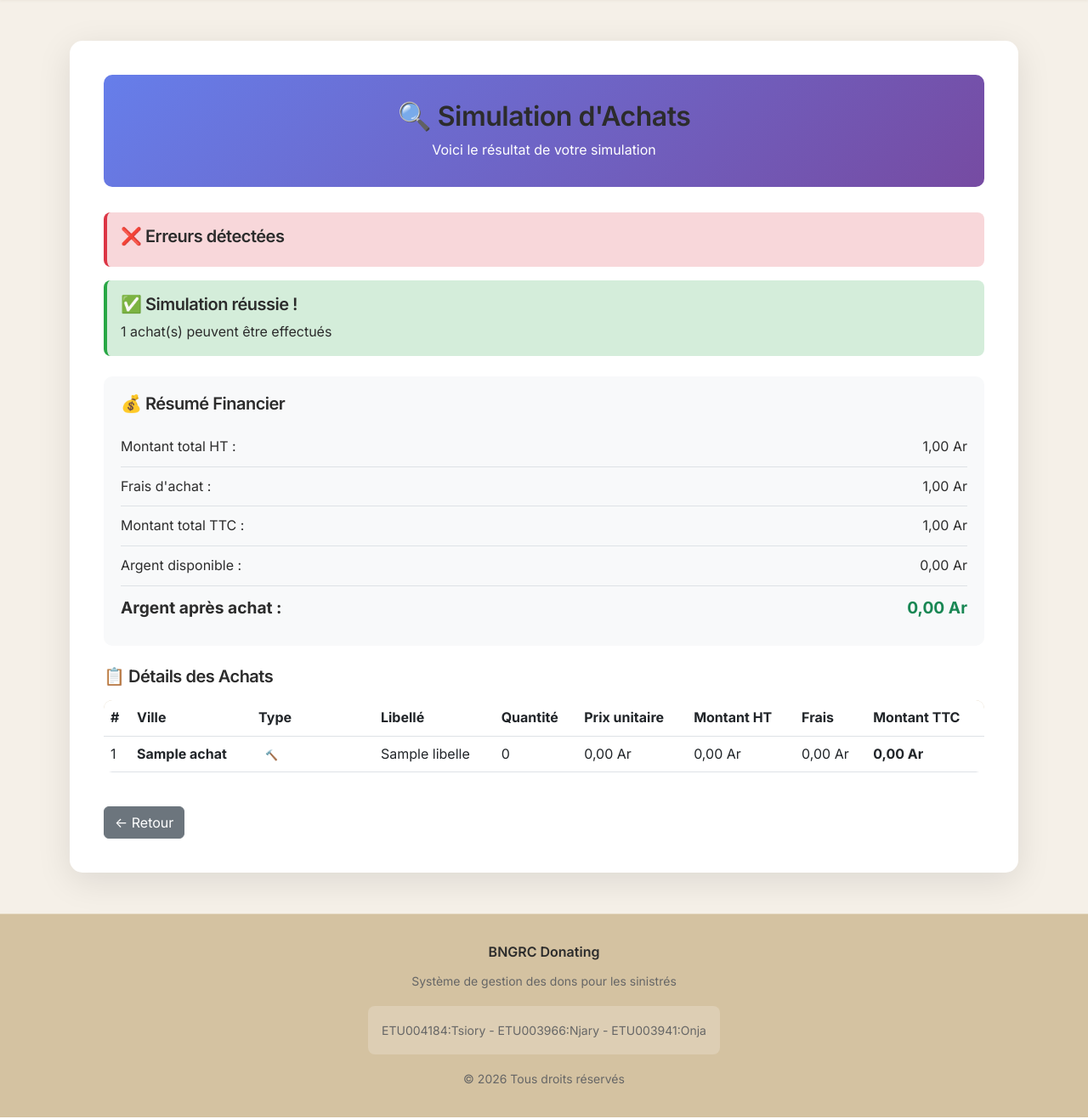
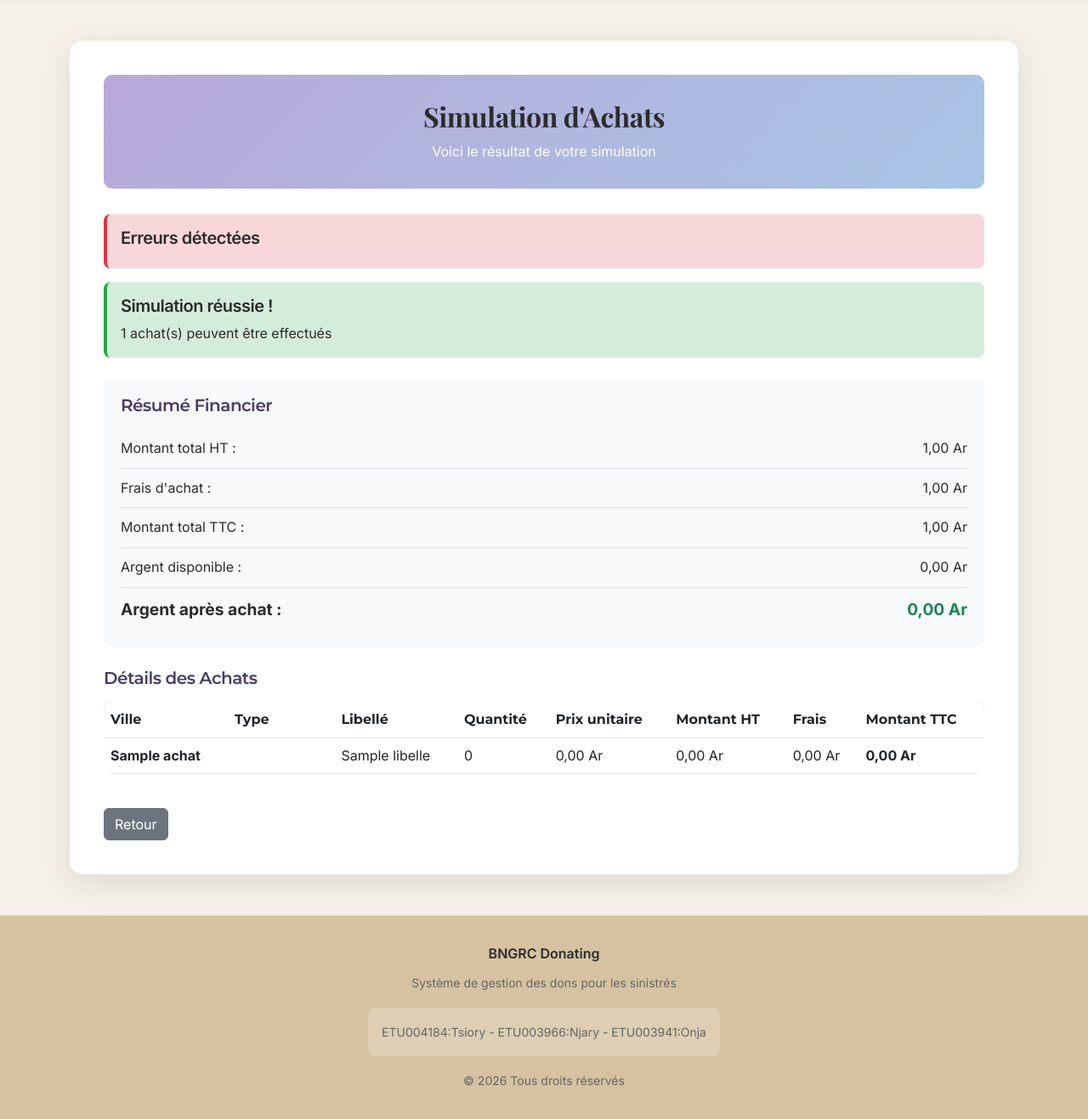
Before and after one commit to tsioryr08/exams3, a PHP site: template app/views/achats/simulation.php in a window 1280 px wide. Shown: the part 98-1415 px from the top of the page at 85% size. Run offline with PHP 8.4, Linux system fonts and the light colour scheme; the template is opened without the code that fills it: most values are stand-ins (such as "Sample title", 1, 10 or a date in 2020); data that the repository does not hold is empty.

Commit message:
v2 complet1

```diff
--- a/app/views/achats/simulation.php
+++ b/app/views/achats/simulation.php
@@ -6,17 +6,27 @@
         box-shadow: 0 10px 40px rgba(0,0,0,0.1);
     }
     .simulation-header {
-        background: linear-gradient(135deg, #667eea 0%, #764ba2 100%);
+        background: linear-gradient(135deg, #B8A8D9 0%, #A8C5E6 100%);
         color: white;
         padding: 30px;
         border-radius: 10px;
         margin-bottom: 30px;
+    }
+    .simulation-header h2 {
+        font-family: 'Playfair Display', serif;
+        font-weight: 700;
+        margin-bottom: 10px;
     }
     .simulation-result {
         background: #f8f9fa;
         padding: 20px;
         border-radius: 10px;
         margin-bottom: 20px;
+    }
+    .simulation-result h5 {
+        font-family: 'Montserrat', sans-serif;
+        font-weight: 600;
+        color: #4A3A6A;
     }
     .result-item {
         display: flex;
@@ -34,7 +44,22 @@
         overflow: hidden;
     }
     .table-simulation thead {
-        background: var(--beige-primary);
+        background: linear-gradient(135deg, #B8A8D9 0%, #A8C5E6 100%);
+        color: #2C2C2C;
+        font-family: 'Montserrat', sans-serif;
+        font-weight: 600;
+    }
+    .badge-nature {
+        background-color: #A8D5BA;
+        color: #2C5F3F;
+        padding: 5px 10px;
+        border-radius: 6px;
+    }
+    .badge-materiel {
+        background-color: burlywood;
+        color: #8B5A00;
+        padding: 5px 10px;
+        border-radius: 6px;
     }
     .alert-simulation {
         border-left: 4px solid;
@@ -47,18 +72,23 @@
         border-left-color: #dc3545;
         background-color: #f8d7da;
     }
+    .section-title {
+        font-family: 'Montserrat', sans-serif;
+        font-weight: 600;
+        color: #4A3A6A;
+    }
 </style>
 
 <div class="container">
     <div class="simulation-container">
         <div class="simulation-header text-center">
-            <h2>🔍 Simulation d'Achats</h2>
+            <h2>Simulation d'Achats</h2>
             <p class="mb-0">Voici le résultat de votre simulation</p>
         </div>
 
         <?php if (!$simulation['success'] || !empty($simulation['errors'])): ?>
             <div class="alert alert-simulation error">
-                <h5>❌ Erreurs détectées</h5>
+                <h5>Erreurs détectées</h5>
                 <ul class="mb-0">
                     <?php foreach ($simulation['errors'] as $error): ?>
                         <li><?= htmlspecialchars($error) ?></li>
@@ -69,13 +99,13 @@
 
         <?php if (!empty($simulation['achats'])): ?>
             <div class="alert alert-simulation success mb-4">
-                <h5>✅ Simulation réussie !</h5>
+                <h5>Simulation réussie !</h5>
                 <p class="mb-0"><?= count($simulation['achats']) ?> achat(s) peuvent être effectués</p>
             </div>
 
             <!-- Résumé financier -->
             <div class="simulation-result">
-                <h5 class="mb-3">💰 Résumé Financier</h5>
+                <h5 class="mb-3 section-title">Résumé Financier</h5>
                 <div class="result-item">
                     <span>Montant total HT :</span>
                     <span><?= number_format($simulation['total_sans_frais'], 2, ',', ' ') ?> Ar</span>
@@ -101,12 +131,12 @@
             </div>
 
             <!-- Détails des achats -->
-            <h5 class="mt-4 mb-3">📋 Détails des Achats</h5>
+            <h5 class="mt-4 mb-3 section-title">Détails des Achats</h5>
             <div class="table-responsive">
                 <table class="table table-hover table-simulation">
                     <thead>
                         <tr>
-                            <th>#</th>
+
                             <th>Ville</th>
                             <th>Type</th>
                             <th>Libellé</th>
@@ -120,11 +150,10 @@
                     <tbody>
                         <?php foreach ($simulation['achats'] as $index => $achat): ?>
                             <tr>
-                                <td><?= $index + 1 ?></td>
+
                                 <td><strong><?= htmlspecialchars($achat['ville_nom']) ?></strong></td>
                                 <td>
                                     <span class="badge badge-<?= $achat['type'] ?>">
-                                        <?= $achat['type'] === 'nature' ? '🌾' : '🔨' ?>
                                         <?= ucfirst($achat['type']) ?>
                                     </span>
                                 </td>
@@ -143,7 +172,7 @@
             <!-- Actions -->
             <div class="mt-4 d-flex justify-content-between">
                 <a href="/achats/besoins-restants" class="btn btn-secondary">
-                    ← Retour
+                    Retour
                 </a>
                 <?php if ($simulation['success']): ?>
                     <form method="POST" action="/achats/valider" style="display:inline;">
@@ -151,7 +180,7 @@
                             <input type="hidden" name="besoin_ids[]" value="<?= $achat['besoin_id'] ?>">
                         <?php endforeach; ?>
                         <button type="submit" class="btn btn-success" onclick="return confirm('Êtes-vous sûr de valider ces achats ? Cette action est irréversible.')">
-                            ✅ Valider les achats
+                            Valider les achats
                         </button>
                     </form>
                 <?php endif; ?>
@@ -159,11 +188,11 @@
 
         <?php else: ?>
             <div class="alert alert-warning">
-                <h5>⚠️ Aucun achat possible</h5>
+                <h5>Aucun achat possible</h5>
                 <p class="mb-0">Aucun achat ne peut être effectué avec les sélections actuelles.</p>
             </div>
             <div class="text-center mt-4">
-                <a href="/achats/besoins-restants" class="btn btn-primary">← Retour aux besoins</a>
+                <a href="/achats/besoins-restants" class="btn btn-primary">Retour aux besoins</a>
             </div>
         <?php endif; ?>
     </div>
```
